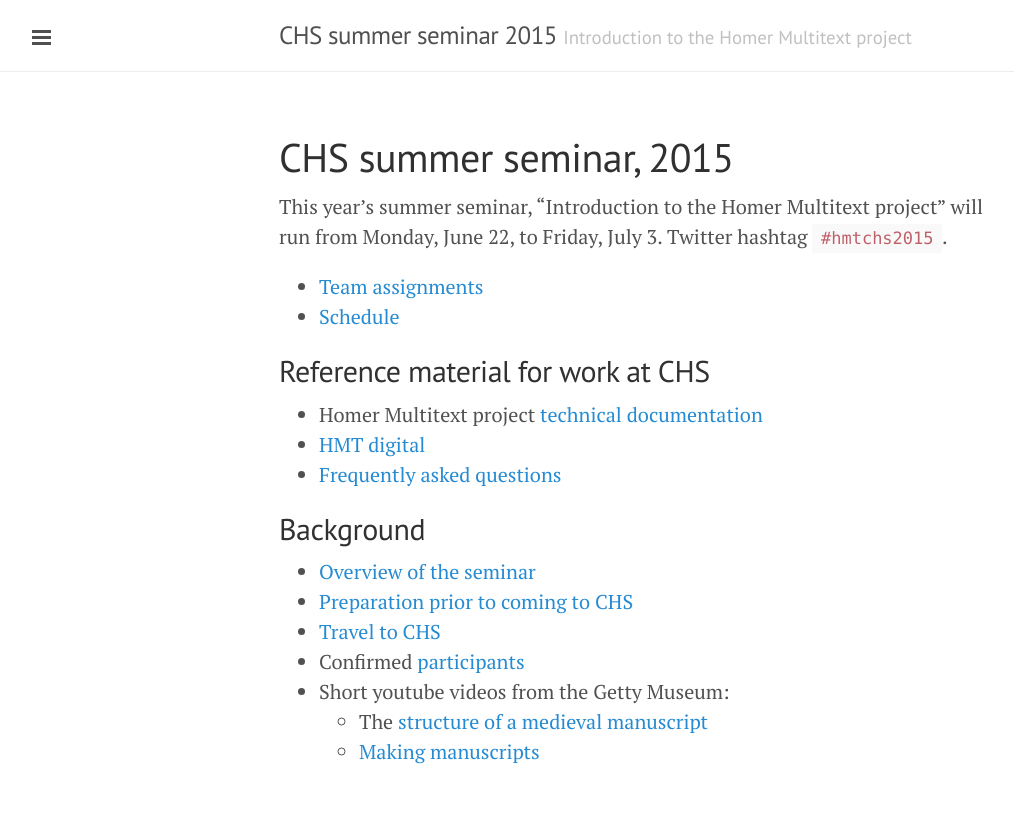
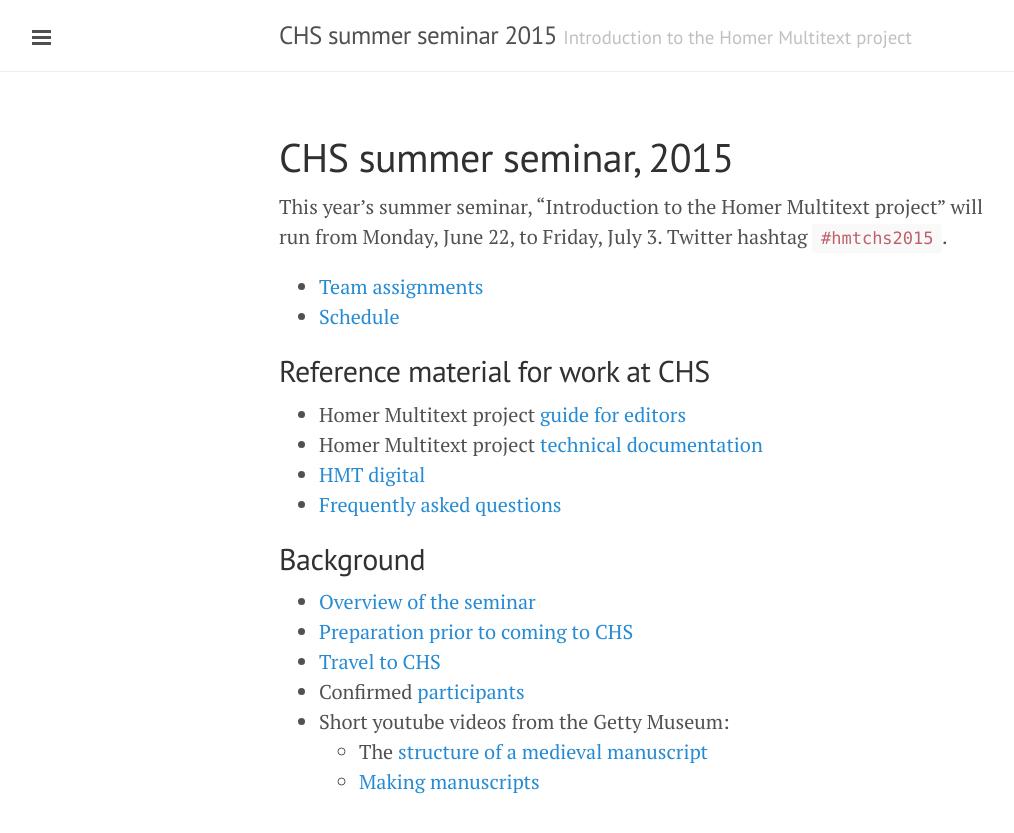
Before and after one commit to homermultitext/summerseminar2015, a Jekyll site: the page built from index.md, in a window 1280 px wide. Shown: the top 833 px of the page, without its empty margins (1-1015 px from the left). Built offline with Jekyll 4.4.1, drawn with Linux system fonts in a browser that asks for light colours.

Commit message:
Add lnk to editors guide

```diff
--- a/index.md
+++ b/index.md
@@ -14,6 +14,7 @@
 ## Reference material for work at CHS ##
 
 
+- Homer Multitext project [guide for editors](http://homermultitext.github.io/hmt-editors-guide/editorial-policies/)
 - Homer Multitext project [technical documentation](http://homermultitext.github.io/hmt-docs/)
 - [HMT digital](http://www.homermultitext.org/hmt-digital/)
 - [Frequently asked questions](faq)
```
